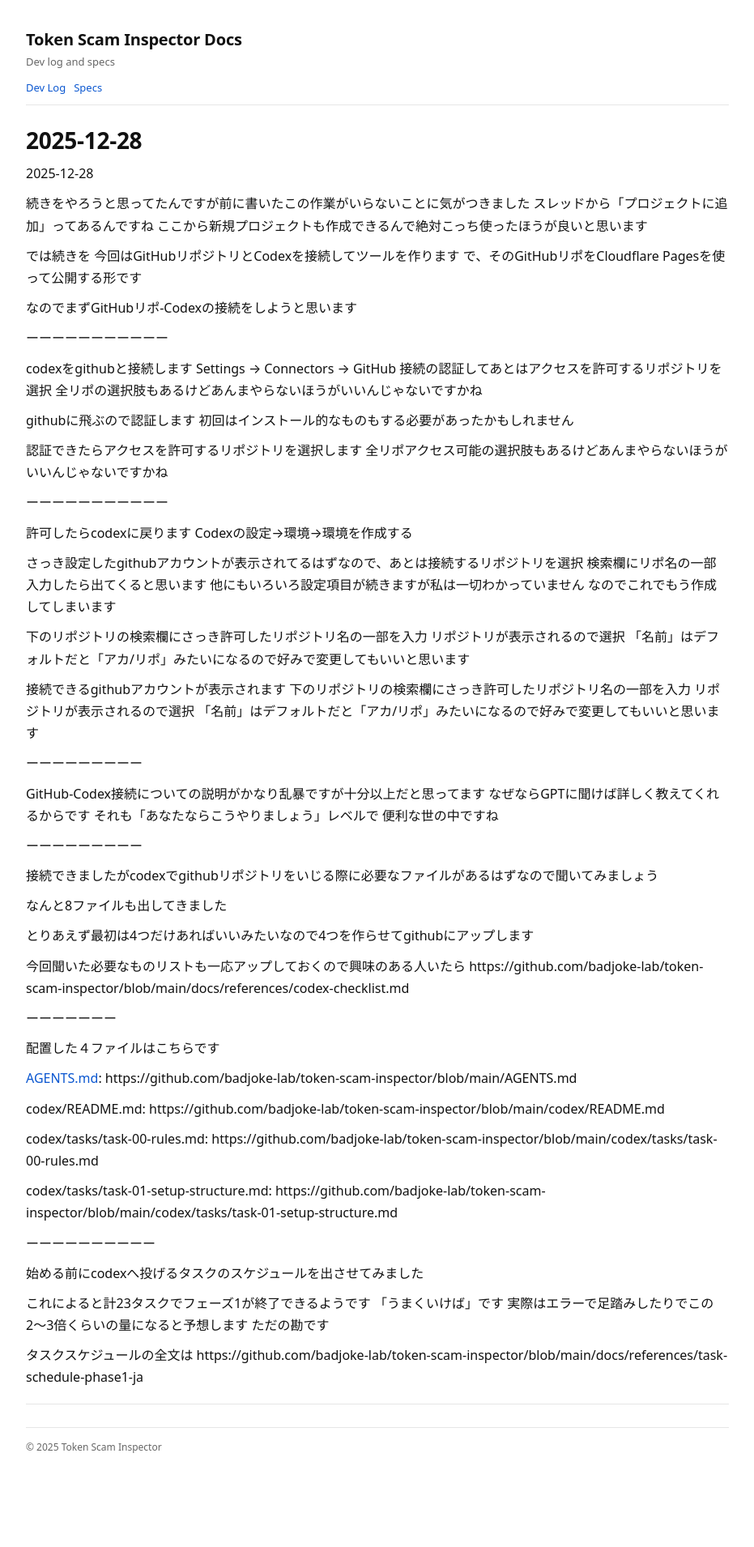
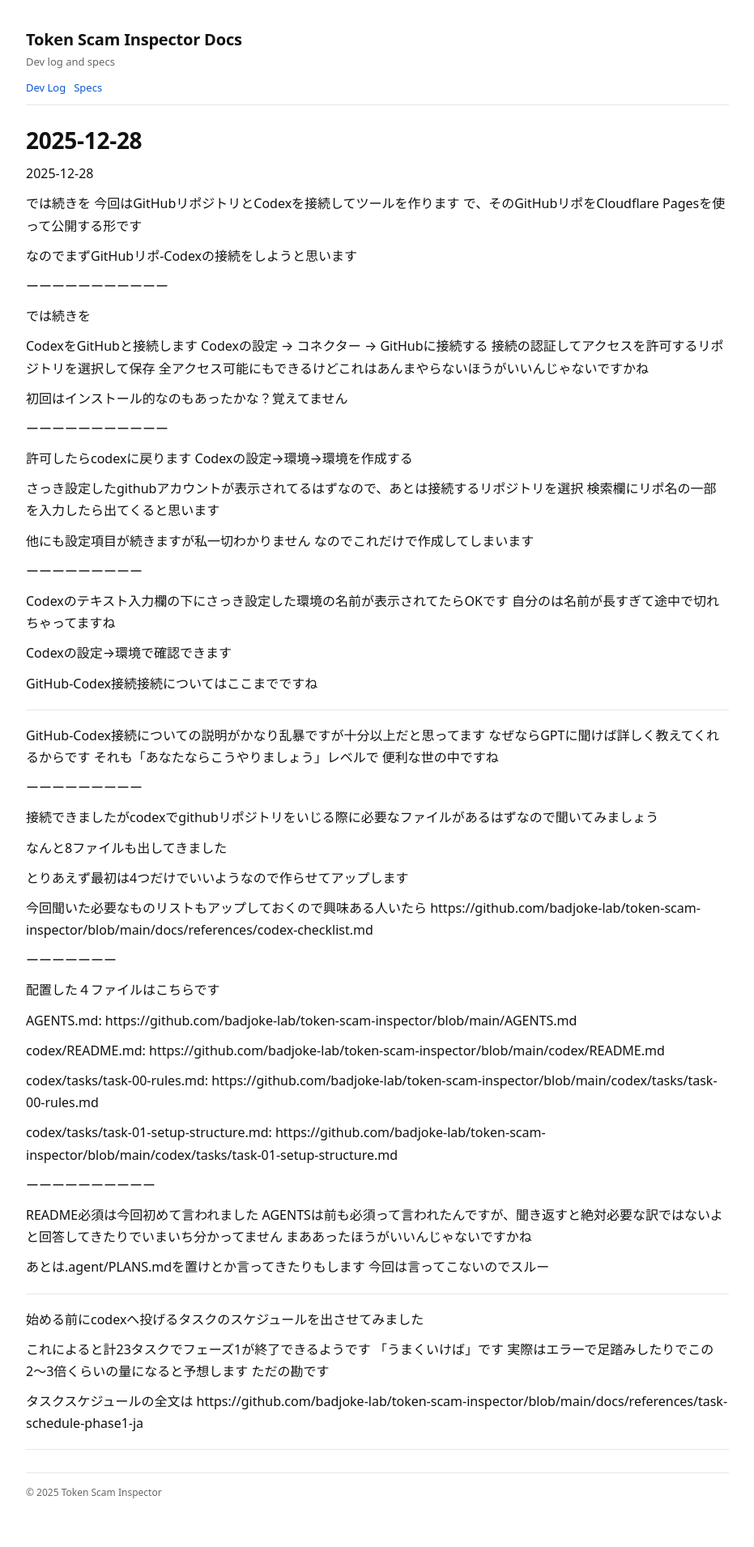
Before and after one commit to badjoke-lab/token-scam-inspector, a Jekyll site: the page built from docs/dev-log/2025-12-28.md, in a window 1280 px wide. Shown: the whole page at 81% size, without its empty margins (174-1105 px from the left). Built offline with Jekyll 4.4.1, drawn with Linux system fonts in a browser that asks for light colours; before the commit the page ends 1853 px from its top, so only the background shows below that.

Commit message:
Update 2025-12-28.md

```diff
--- a/docs/dev-log/2025-12-28.md
+++ b/docs/dev-log/2025-12-28.md
@@ -3,11 +3,6 @@
 title: "2025-12-28"
 date: 2025-12-28
 ---
-
-続きをやろうと思ってたんですが前に書いたこの作業がいらないことに気がつきました
-スレッドから「プロジェクトに追加」ってあるんですね
-ここから新規プロジェクトも作成できるんで絶対こっち使ったほうが良いと思います
-
 
 では続きを
 今回はGitHubリポジトリとCodexを接続してツールを作ります
@@ -17,18 +12,14 @@
 
 ーーーーーーーーーーー
 
-codexをgithubと接続します
-Settings → Connectors → GitHub
-接続の認証してあとはアクセスを許可するリポジトリを選択
-全リポの選択肢もあるけどあんまやらないほうがいいんじゃないですかね
+では続きを
 
+CodexをGitHubと接続します
+Codexの設定 → コネクター → GitHubに接続する
+接続の認証してアクセスを許可するリポジトリを選択して保存
+全アクセス可能にもできるけどこれはあんまやらないほうがいいんじゃないですかね
 
-
-githubに飛ぶので認証します
-初回はインストール的なものもする必要があったかもしれません
-
-認証できたらアクセスを許可するリポジトリを選択します
-全リポアクセス可能の選択肢もあるけどあんまやらないほうがいいんじゃないですかね
+初回はインストール的なのもあったかな？覚えてません
 
 ーーーーーーーーーーー
 
@@ -36,24 +27,22 @@
 Codexの設定→環境→環境を作成する
 
 さっき設定したgithubアカウントが表示されてるはずなので、あとは接続するリポジトリを選択
-検索欄にリポ名の一部入力したら出てくると思います
-他にもいろいろ設定項目が続きますが私は一切わかっていません
-なのでこれでもう作成してしまいます
+検索欄にリポ名の一部を入力したら出てくると思います
+
+他にも設定項目が続きますが私一切わかりません
+なのでこれだけで作成してしまいます
+
+ーーーーーーーーー
 
 
+Codexのテキスト入力欄の下にさっき設定した環境の名前が表示されてたらOKです
+自分のは名前が長すぎて途中で切れちゃってますね
 
-下のリポジトリの検索欄にさっき許可したリポジトリ名の一部を入力
-リポジトリが表示されるので選択
-「名前」はデフォルトだと「アカ/リポ」みたいになるので好みで変更してもいいと思います
+Codexの設定→環境で確認できます
 
+GitHub-Codex接続接続についてはここまでですね
 
-
-接続できるgithubアカウントが表示されます
-下のリポジトリの検索欄にさっき許可したリポジトリ名の一部を入力
-リポジトリが表示されるので選択
-「名前」はデフォルトだと「アカ/リポ」みたいになるので好みで変更してもいいと思います
-
-ーーーーーーーーー
+---------------
 
 
 GitHub-Codex接続についての説明がかなり乱暴ですが十分以上だと思ってます
@@ -67,16 +56,16 @@
 
 なんと8ファイルも出してきました
 
-とりあえず最初は4つだけあればいいみたいなので4つを作らせてgithubにアップします
+とりあえず最初は4つだけでいいようなので作らせてアップします
 
-今回聞いた必要なものリストも一応アップしておくので興味のある人いたら
+今回聞いた必要なものリストもアップしておくので興味ある人いたら
 https://github.com/badjoke-lab/token-scam-inspector/blob/main/docs/references/codex-checklist.md
 
 ーーーーーーー
 
 配置した４ファイルはこちらです
 
-[AGENTS.md](http://agents.md/):
+AGENTS.md:
 https://github.com/badjoke-lab/token-scam-inspector/blob/main/AGENTS.md
 
 codex/README.md:
@@ -91,6 +80,17 @@
 
 ーーーーーーーーーー
 
+
+README必須は今回初めて言われました
+AGENTSは前も必須って言われたんですが、聞き返すと絶対必要な訳ではないよと回答してきたりでいまいち分かってません
+まああったほうがいいんじゃないですかね
+
+あとは.agent/PLANS.mdを置けとか言ってきたりもします
+今回は言ってこないのでスルー
+
+
+-----------------
+
 始める前にcodexへ投げるタスクのスケジュールを出させてみました
 
 これによると計23タスクでフェーズ1が終了できるようです
```
